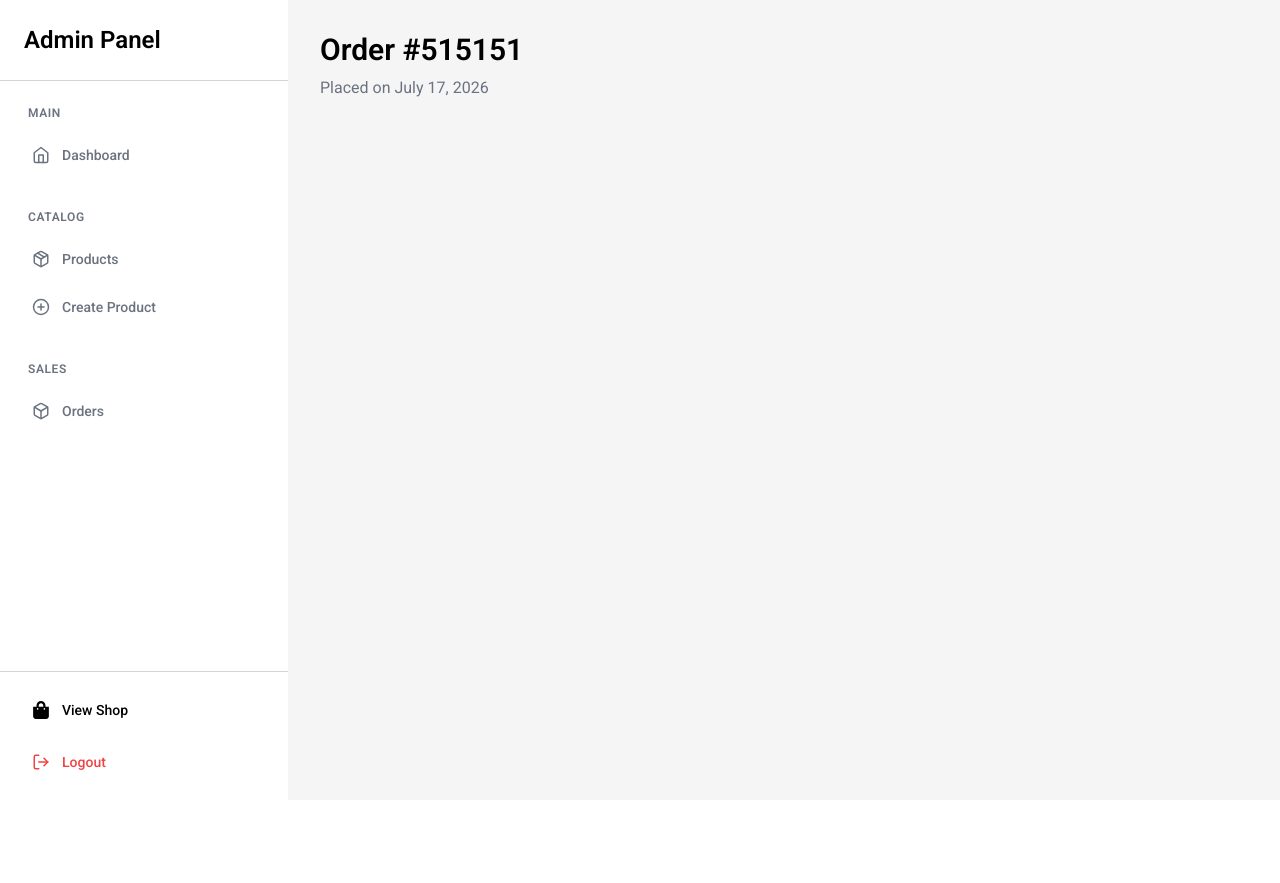
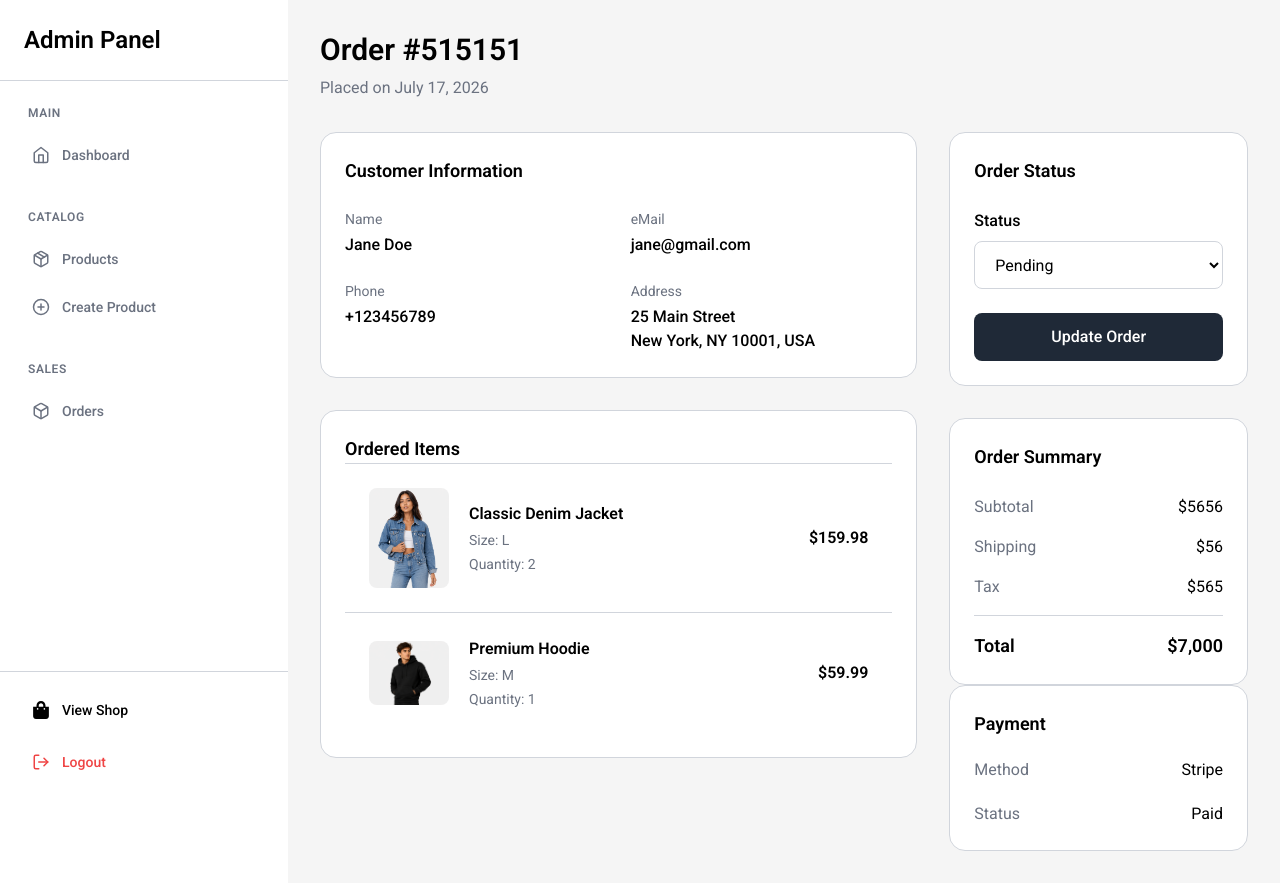
Before and after one commit to creativeloc/nextjs-estore2026, a Next.js app: page /admin/orders/1 in a window 1280 px wide. Before the commit the page ends 800 px from the top, so only its background shows below. Built offline with nearby package versions, Linux system fonts and the light colour scheme.

Commit message:
created the order details admin ui

```diff
--- a/src/app/admin/orders/[orderId]/page.tsx
+++ b/src/app/admin/orders/[orderId]/page.tsx
@@ -1,3 +1,6 @@
+import Button from "@/components/ui/Button"
+import Image from "next/image"
+
 const products = [
   {
     id: 1,
@@ -17,7 +20,7 @@ const products = [
   }
 ]
 
-export default function OrderPage() {
+export default function OrderDetailsPage() {
   return (
     <section>
       {/* heder */}
@@ -25,6 +28,135 @@ export default function OrderPage() {
         <h2 className="text-3xl font-semibold">Order #515151</h2>
         <p className="mt-2 text-muted-foreground">Placed on July 17, 2026</p>
       </div>
+      <div className="mt-8 grid gap-8 lg:grid-cols-[2fr_1fr]">
+        {/* left side */}
+        <div className="space-y-8">
+          {/* customer */}
+          <div className="rounded-2xl border border-border bg-background p-6">
+            <h2 className="text-lg font-semibold">Customer Information</h2>
+
+            <div className="mt-6 grid gap-6 md:grid-cols-2">
+              <div>
+                <p className="text-sm text-muted-foreground">Name</p>
+                <p className="mt-1 font-medium">Jane Doe</p>
+              </div>
+              <div>
+                <p className="text-sm text-muted-foreground">eMail</p>
+                <p className="mt-1 font-medium">jane@gmail.com</p>
+              </div>
+              <div>
+                <p className="text-sm text-muted-foreground">Phone</p>
+                <p className="mt-1 font-medium">+123456789</p>
+              </div>
+              <div>
+                <p className="text-sm text-muted-foreground">Address</p>
+                <p className="mt-1 font-medium">
+                  25 Main Street
+                  <br /> New York, NY 10001, USA
+                </p>
+              </div>
+            </div>
+          </div>
+
+          {/* Products */}
+          <div className="rounded-2xl border border-border bg-background p-6">
+            <div className="border-b border-border">
+              <h2 className="text-lg font-semibold">Ordered Items</h2>
+            </div>
+
+            <div className="divide-y divide-border">
+              {products.map((product) => (
+                <div key={product.id} className="flex items-center gap-5 p-6">
+                  <Image
+                    src={product.image}
+                    alt={product.name}
+                    width={80}
+                    height={90}
+                    className="rounded-lg object-cover"
+                  />
+
+                  <div className="flex-1">
+                    <h3 className="font-semibold">{product.name}</h3>
+
+                    <p className="mt-1 text-sm text-muted-foreground">
+                      Size: {product.size}
+                    </p>
+                    <p className="mt-1 text-sm text-muted-foreground">
+                      Quantity: {product.quantity}
+                    </p>
+                  </div>
+
+                  <div className="font-semibold">
+                    ${(product.price * product.quantity).toFixed(2)}
+                  </div>
+                </div>
+              ))}
+            </div>
+          </div>
+        </div>
+        {/* right side */}
+        <div className="space-y-8">
+          {/* status */}
+          <div className="rounded-2xl border border-border bg-background p-6">
+            <h2 className="text-lg font-semibold">Order Status</h2>
+
+            <div className="mt-6">
+              <label className="mb-2 block txt-sm font-medium">Status</label>
+
+              <select className="h-12 w-full rounded-lg border border-border bg-background px-4 outline-none focus:border-primary">
+                <option>Pending</option>
+                <option>Processing</option>
+                <option>Shipped</option>
+                <option>Delivered</option>
+                <option>Cancelled</option>
+              </select>
+            </div>
+
+            <Button className="mt-6 w-full">Update Order</Button>
+          </div>
+
+          <div>
+            {/* Summary */}
+            <div className="rounded-2xl border border-border bg-background p-6">
+              <h2 className="text-lg font-semibold">Order Summary</h2>
+
+              <div className="mt-6 space-y-4">
+                <div className="flex justify-between">
+                  <span className="text-muted-foreground">Subtotal</span>
+                  <span>$5656</span>
+                </div>
+                <div className="flex justify-between">
+                  <span className="text-muted-foreground">Shipping</span>
+                  <span>$56</span>
+                </div>
+                <div className="flex justify-between">
+                  <span className="text-muted-foreground">Tax</span>
+                  <span>$565</span>
+                </div>
+
+                <div className="border-t border-border pt-4 flex justify-between text-lg font-semibold">
+                  <span>Total</span>
+                  <span>$7,000</span>
+                </div>
+              </div>
+            </div>
+
+            {/* Payment */}
+            <div className="rounded-2xl border border-border bg-background p-6">
+              <h2 className="text-lg font-semibold">Payment</h2>
+
+              <div className="mt-5 flex items-center justify-between">
+                <span className="text-muted-foreground">Method</span>
+                <span>Stripe</span>
+              </div>
+              <div className="mt-5 flex items-center justify-between">
+                <span className="text-muted-foreground">Status</span>
+                <span>Paid</span>
+              </div>
+            </div>
+          </div>
+        </div>
+      </div>
     </section>
   )
 }
```
